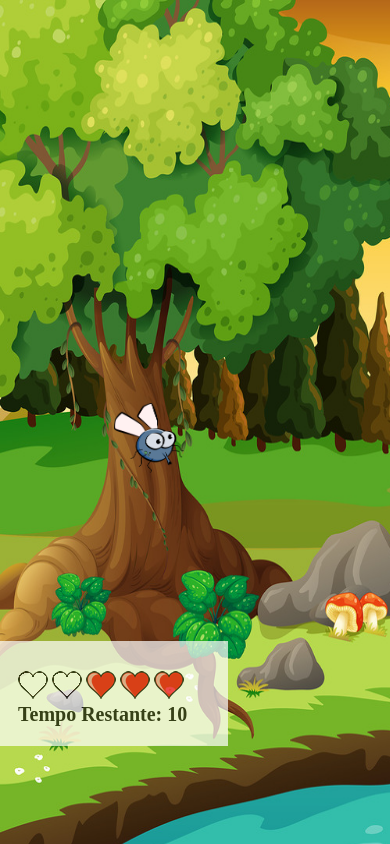
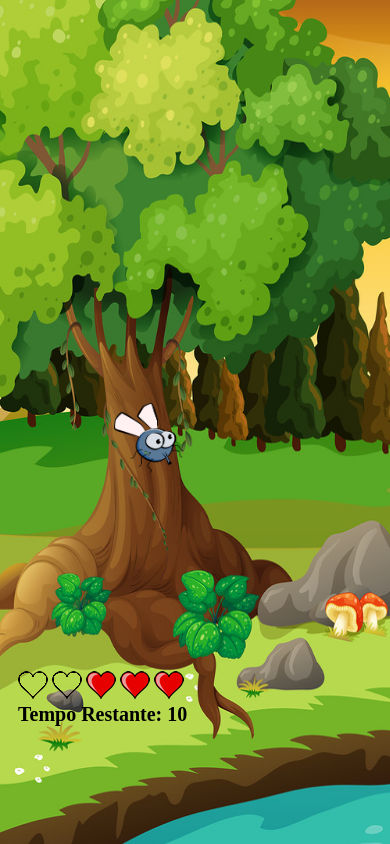
Before and after one commit to GabsxBatata/jogoMataMosca, a plain HTML site: page app.html in a window 390 px wide. Drawn offline with Linux system fonts and the light colour scheme.

Commit message:
Teste de responsividade

```diff
--- a/style.css
+++ b/style.css
@@ -44,9 +44,6 @@ width: 50px;
     padding: 20px;
     left: 0px;
     bottom: 0px;
-    border-top: solid 10px white;
-    background-color: white;
-    opacity: 0.7;
 }
 
 .vidas{
@@ -58,7 +55,7 @@ width: 50px;
     font-weight: bold;
 }
 
-@media only screen and (max-width: 600px) {
+@media only screen and (max-width: 600px) and (max-height: 1000px) {
     body {
             background: url(img/bg.png);
             background-repeat: no-repeat;
@@ -81,9 +78,6 @@ width: 50px;
         padding: 20px;
         left: -10px;
         bottom: -530px;
-                    border-top: solid 10px white;
-                    background-color: white;
-                    opacity: 0.7;
         }
 
         .vidas {
```
Also changed, not shown: fim_de_jogo.html (+1 -1 lines), vitoria.html (+1 -1 lines). Lines whose indentation alone changed are shown as unchanged.
